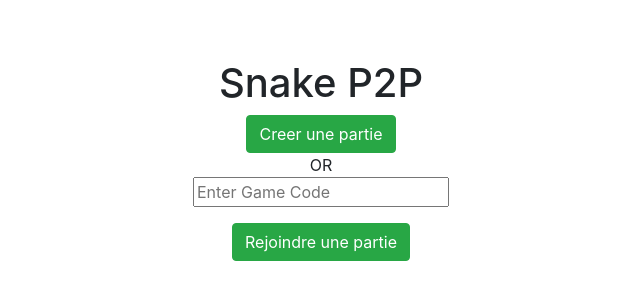
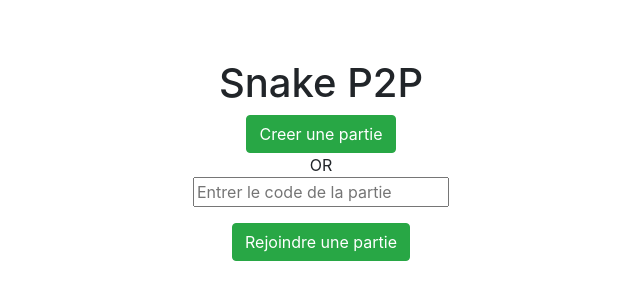
Before and after one commit to lewislalande/P2P-RomainJ-LewisL, a website: page front/index.html in a window 1280 px wide. Shown: the part 240-540 px from the top of the page, 319-959 px from the left. Drawn offline with nearby package versions, Linux system fonts and the light colour scheme; no server answers.

Commit message:
commentaires

```diff
--- a/front/index.html
+++ b/front/index.html
@@ -27,7 +27,7 @@
             </button>
             <div>OR</div>
             <div class="form-group">
-              <input type="text" placeholder="Enter Game Code" id="gameCodeInput"/>
+              <input type="text" placeholder="Entrer le code de la partie" id="gameCodeInput"/>
             </div>
             <button
               type="submit"
```
